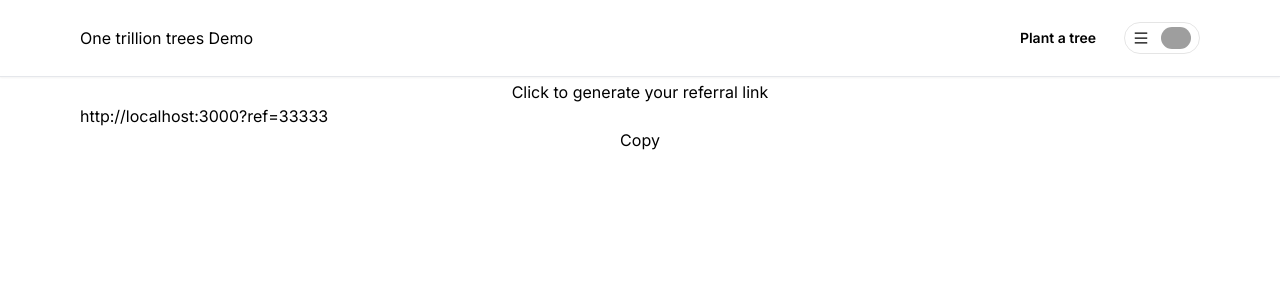
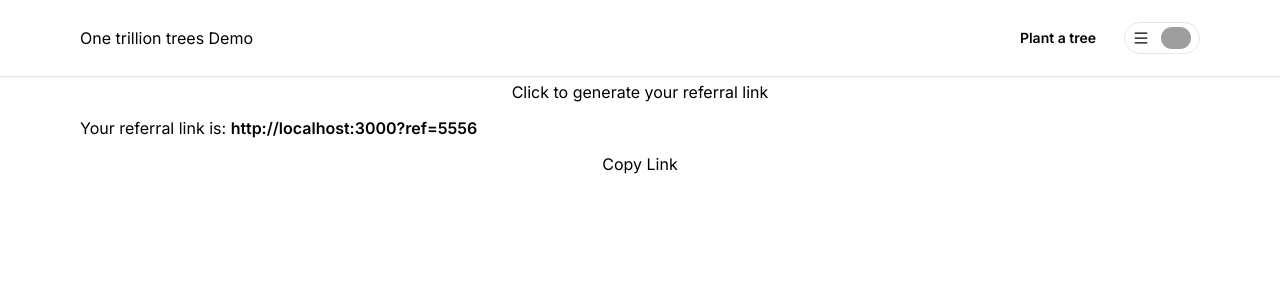
Before and after one commit to frazie/one-trillion, a Next.js app: page /dashboard in a window 1280 px wide. Both pictures are taken after a click on the button "Click to generate your referral link". Shown: the top 300 px of the page. Built offline with nearby package versions, Linux system fonts and the light colour scheme; no server answers; grey boxes are pictures that could not be loaded.

Commit message:
edited some of the components

```diff
--- a/app/actions/getCurrentUser.ts
+++ b/app/actions/getCurrentUser.ts
@@ -29,7 +29,7 @@ export default async function getCurrentUser(){
             return {
                 ...currentUser,
                 createdAt: currentUser.createdAt.toISOString(),
-                emailVerified: currentUser.emailverified?.toISOString() || null,
+                emailVerified: currentUser.emailVerified?.toISOString() || null,
             }
 
     } catch ( error: any) {
--- a/app/components/navbar/Navbar.tsx
+++ b/app/components/navbar/Navbar.tsx
@@ -11,7 +11,6 @@ type Props = {
 }
 
 const Navbar = ({ currentUser }: Props) => {
-  console.log(currentUser)
 
   return (
     <div className='fixed w-full bg-grey z-10 shadow-sm'>
--- a/app/dashboard/page.tsx
+++ b/app/dashboard/page.tsx
@@ -1,18 +1,25 @@
 'use client'
 
 import { useState } from 'react';
-// import { useRouter } from 'next/router';
+import { useRouter } from 'next/navigation';
 import { v4 as uuid } from 'uuid';
 import Container from '../components/Container';
 import { toast } from 'react-hot-toast'
+import { safeUser } from '../types';
+import getCurrentUser from '../actions/getCurrentUser';
 
-export default function Dashboard() {
+type Props = {
+  currentUser?: safeUser | null
+}
+
+export default function Dashboard({ currentUser }: Props) {
+  // const loggedUser = getCurrentUser()
+
   const [referralLink, setReferralLink] = useState('');
   // const router = useRouter();
 
   const handleGenerateLink = () => {
-    const referrer = '33333'; // Replace with the actual referrer ID
-    // const id = uuid().split('-')[0]; // Extracting the first segment of UUID
+    const referrer = '5556'
 
     const link = `http://localhost:3000?ref=${referrer}`;
     toast.loading('generating your referral link', {duration: 500})
@@ -26,12 +33,19 @@ export default function Dashboard() {
 
   return (
     <div className=''>
+
       <Container>
         <div className='flex flex-col pt-20 py-2'>
           <button className='' onClick={handleGenerateLink}>Click to generate your referral link</button>
 
-          <input className='w-auto' type="text" value={referralLink} readOnly />
-          <button onClick={handleCopyToClipboard}>Copy</button>
+          {referralLink && (
+              <>
+                <div className="mt-3">
+                  Your referral link is: <span className="font-semibold">{referralLink}</span>
+                </div>
+                <button onClick={handleCopyToClipboard} className="btn btn-sm btn-secondary mt-3">Copy Link</button>
+              </>
+            )}
         </div>
 
       </Container>
```
